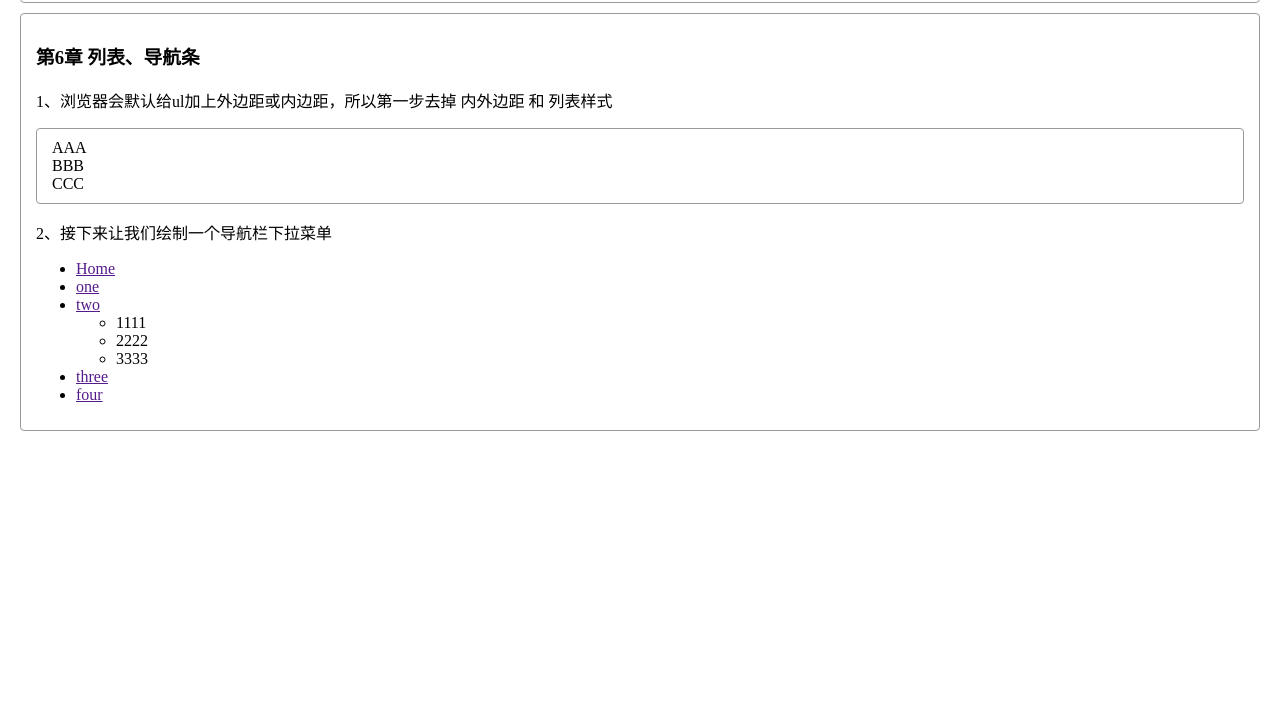
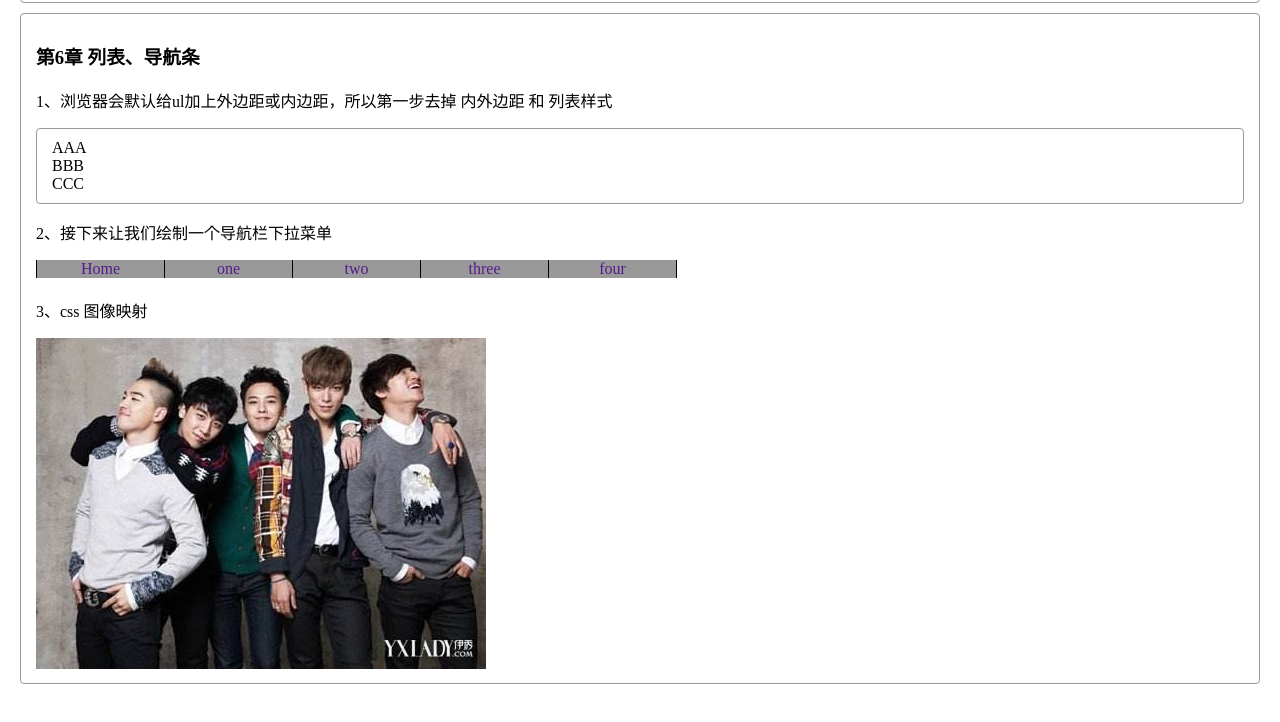
Before and after one commit to iabey/css-research, a plain HTML site: page 读书笔记—精通css/css_secret.html in a window 1280 px wide. Shown: the part 2617-3339 px from the top of the page. Before the commit the page ends 3078 px from the top, so only its background shows below. Drawn offline with Linux system fonts and the light colour scheme.

Commit message:
下拉菜单

```diff
--- a/读书笔记—精通css/css_secret.css
+++ b/读书笔记—精通css/css_secret.css
@@ -4,6 +4,7 @@ body{
 }
 .container{
   padding: 20px;
+  padding-bottom: 200px;
 }
 .chapter_box{
   border: 1px solid #999;
@@ -73,3 +74,40 @@ body{
   margin: 0;
   list-style-type:none;
 }
+
+/* 二级下拉菜单 */
+.suckerfish,.suckerfish ul{
+  margin: 0;
+  padding: 0;
+  list-style-type: none;
+  overflow: hidden;
+  /* float: left; */
+
+  display: inline-block;
+}
+.suckerfish a{
+  text-decoration: none;
+  display: block;
+  border-left: 1px solid #000;
+  /* border-right:1px solid #000;  */
+}
+.suckerfish li:last-child{
+  border-right: 1px solid #000;
+}
+.suckerfish li{
+  float: left;
+  width: 8em;
+  background: #999;
+  text-align: center;
+
+  /* text-align: center; */
+}
+ul.suckerfish li:hover ul{
+  display: block;
+}
+.suckerfish ul{
+  display: none;
+}
+ul.suckerfish ul li{
+  border-bottom: 1px solid #000;
+}
--- a/读书笔记—精通css/css_secret.html
+++ b/读书笔记—精通css/css_secret.html
@@ -113,9 +113,21 @@
                             <li>3333</li>
                         </ul>
                     </li>
-                    <li><a href="">three</a></li>
+                    <li>
+                        <a href="">three</a>
+                        <ul>
+                            <li>1111</li>
+                            <li>2222</li>
+                            <li>3333</li>
+                        </ul>
+                    </li>
                     <li><a href="">four</a></li>
                 </ul>
+                <p>3、css 图像映射</p>
+                <div>
+                    <img src="../img/bigbang.jpg" alt="">
+                </div>
+
             </div>
         </div>
 
```
Also changed, not shown: img/bigbang.jpg (added).
